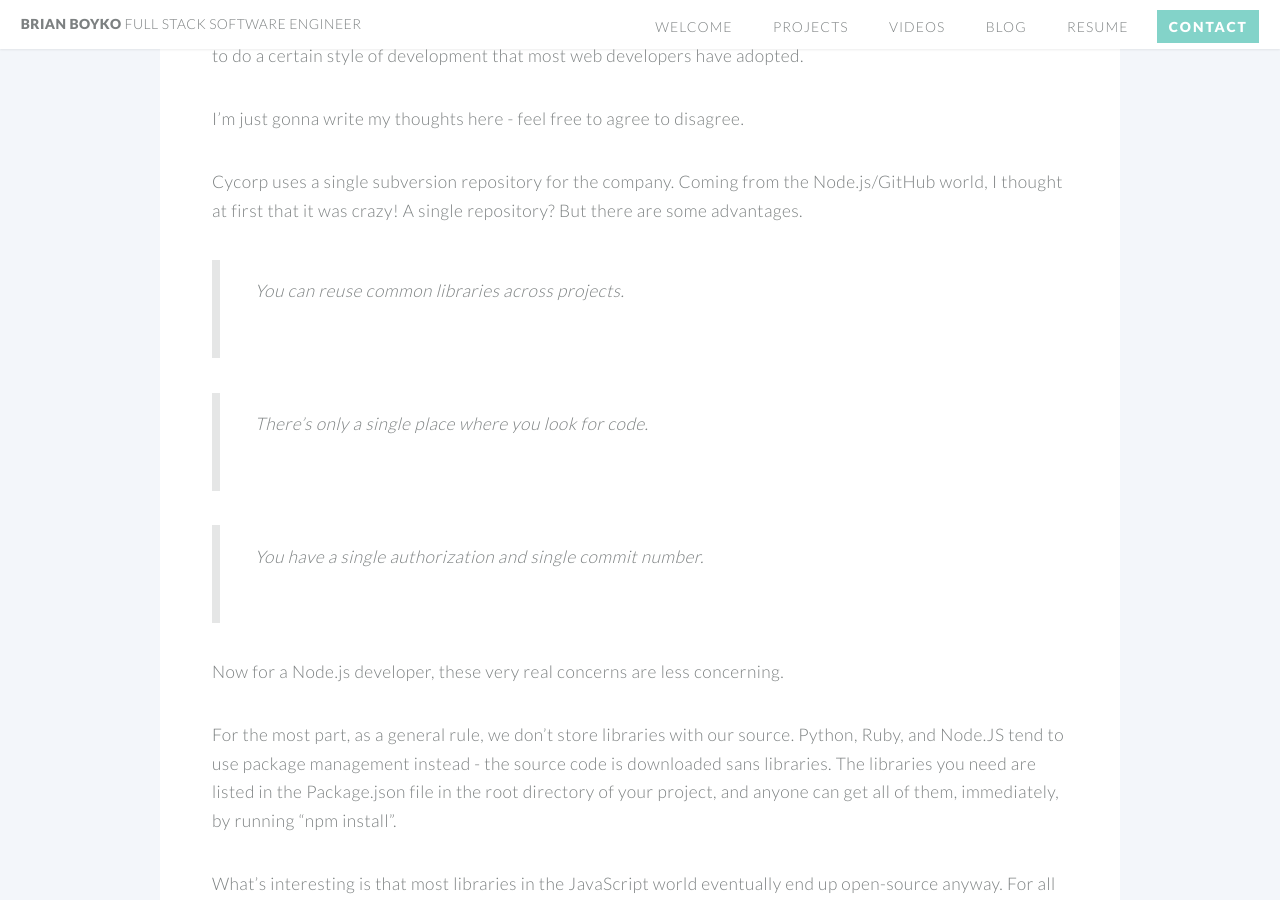
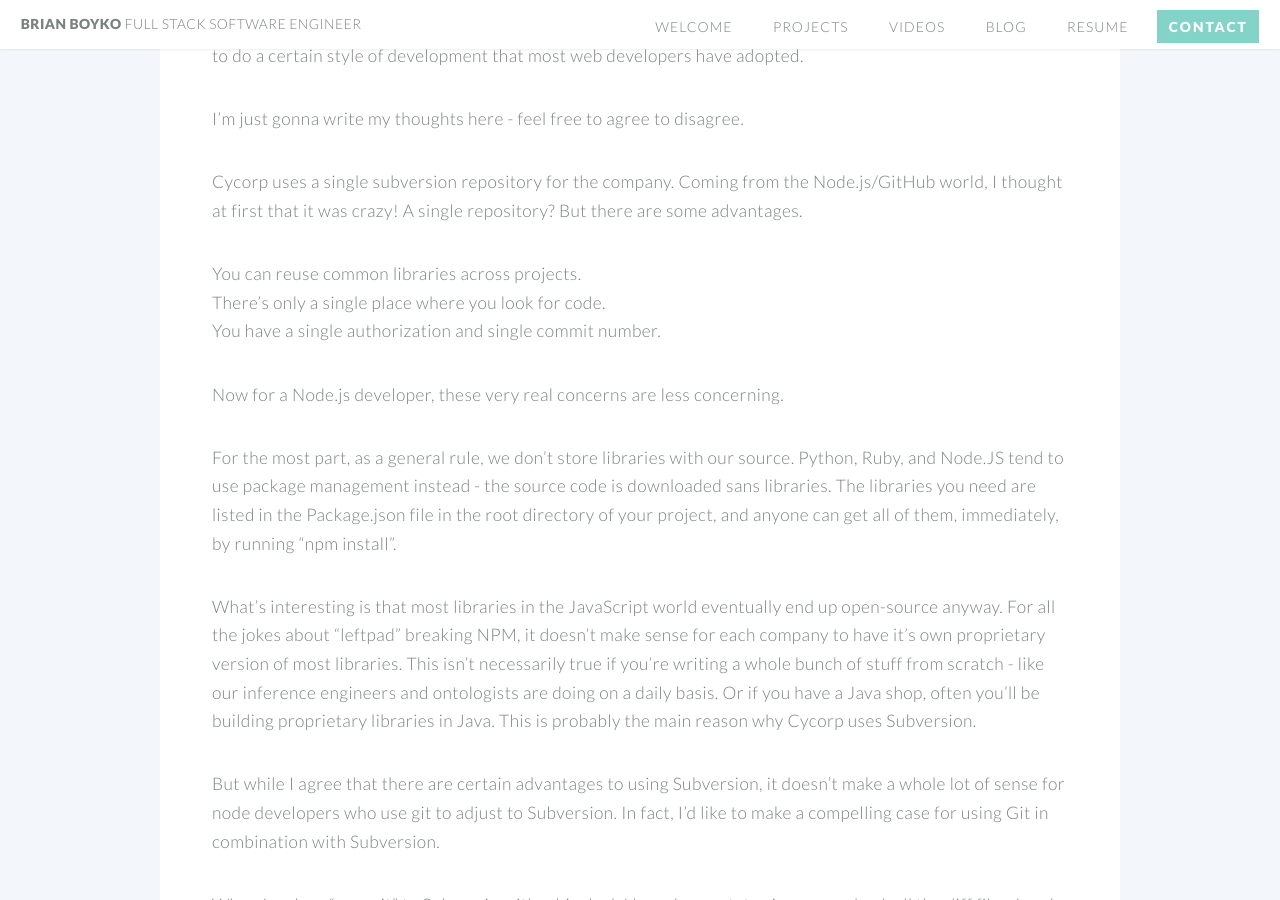
Before and after one commit to brianboyko/brianboyko.github.io, a Jekyll site: the page built from _posts/2016-04-2-git_and_subversion.markdown, in a window 1280 px wide and 900 px high, scrolled down 447 px. Built offline with Jekyll 4.4.1, drawn with Linux system fonts in a browser that asks for light colours.

```diff
--- a/_posts/2016-04-2-git_and_subversion.markdown
+++ b/_posts/2016-04-2-git_and_subversion.markdown
@@ -13,9 +13,9 @@ I'm just gonna write my thoughts here - feel free to agree to disagree.
 
 Cycorp uses a single subversion repository for the company. Coming from the Node.js/GitHub world, I thought at first that it was crazy! A single repository?  But there are some advantages.
 
-*   > You can reuse common libraries across projects.
-*   > There's only a single place where you look for code.
-*   > You have a single authorization and single commit number.
++ You can reuse common libraries across projects.
++ There's only a single place where you look for code.
++ You have a single authorization and single commit number.
 
 Now for a Node.js developer, these very real concerns are less concerning.
 
@@ -59,8 +59,8 @@ As for refactor and refactor-feature, those branches are for very large changes
 
 So, during a typical workday, I:
 
-*    > have 5-6 branches on my projects
-*    > am making 6-8 commits per day.
++ have 5-6 branches on my projects
++ am making 6-8 commits per day.
 
 Now, one of the things that we don't do much at Cycorp that I think we absolutely should adopt is multiple developers working on the same codebase, pair programming, and all-in-all using the collaboration tools that are part of Git.  For this, we'd need to either use some form of cloud-based version tracker (like BitBucket) or install GitLab on our local network.
 
```
